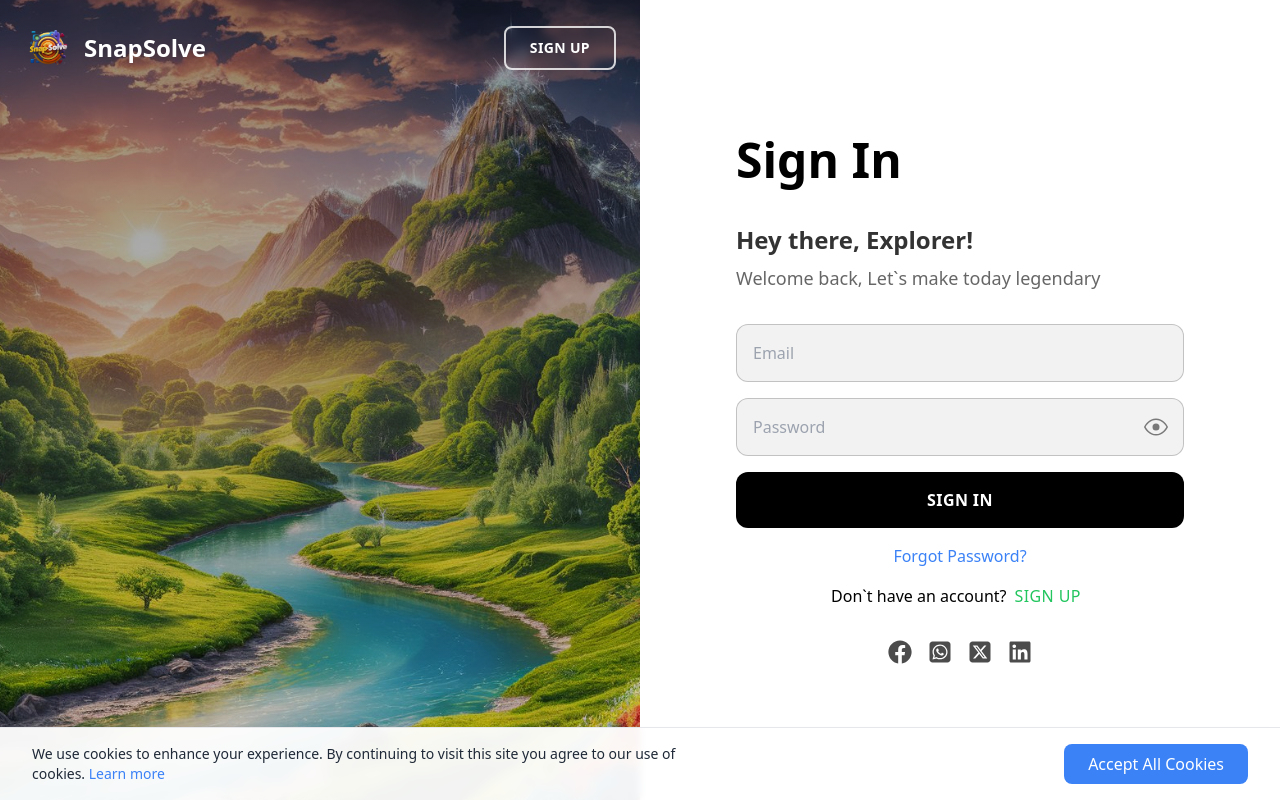
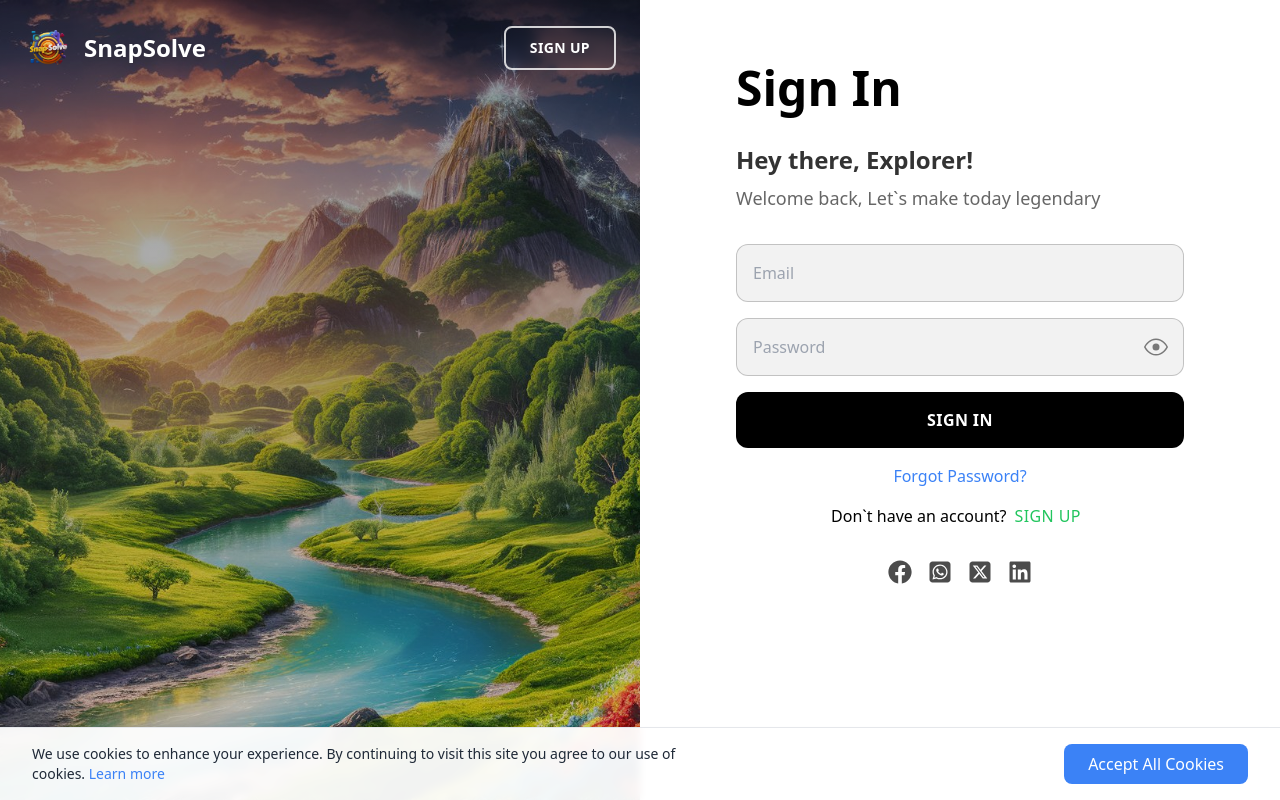
Before and after one commit to EcodeJR/SnapSolve, a React (Vite) app in the folder frontend/: page /signin in a window 1280 px wide. Built offline with nearby package versions, Linux system fonts and the light colour scheme; no server answers.

Commit message:
Deploying

```diff
--- a/frontend/src/pages/SignInPage.jsx
+++ b/frontend/src/pages/SignInPage.jsx
@@ -56,12 +56,12 @@ const SignInPage = () => {
 
 return (
     <section className='w-full min-h-screen flex flex-col lg:flex-row bg-whiteMain'>
-        {/* Left Section - Image */}
-        <div className='w-full lg:w-[50%] h-[40vh] lg:h-screen relative overflow-hidden'>
+        {/* Left Section - Fixed */}
+        <div className='w-full lg:w-1/2 h-[40vh] lg:h-full lg:fixed top-0 left-0'>
             <img
                 src={sign_img}
                 alt="Forest"
-                className='absolute inset-0 w-full h-full object-cover transform scale-105 filter brightness-[0.85]'
+                className='w-full h-full object-cover filter brightness-[0.85]'
             />
             <div className='absolute inset-0 bg-gradient-to-b from-black/30 to-transparent'>
                 <div className='w-full p-6 flex items-center justify-between'>
@@ -84,8 +84,9 @@ return (
         </div>
 
         {/* Right Section - Form */}
-        <div className='w-full lg:w-[50%] min-h-[60vh] lg:h-screen flex flex-col p-8 lg:p-16'>
-            <div className='flex-1 flex flex-col justify-center max-w-md mx-auto w-full'>
+        <div className='w-full lg:w-1/2 min-h-fit lg:ml-[50%] relative'>
+            <div className='w-full min-h-full p-8 lg:p-16'>
+                <div className='max-w-md mx-auto'>
                 <h2 className='font-bold text-4xl lg:text-5xl mb-2'>Sign In</h2>
                 <h4 className='text-2xl font-bold text-black/80 mt-8 mb-2'>
                     Hey there, Explorer!
@@ -190,6 +191,7 @@ return (
                     ))}
                 </div>
             </div>
+            </div>
         </div>
     </section>
 );
--- a/frontend/src/pages/SignUpPage.jsx
+++ b/frontend/src/pages/SignUpPage.jsx
@@ -64,11 +64,11 @@ const SignUpPage = () => {
 return (
     <section className='w-full min-h-screen flex flex-col lg:flex-row bg-white'>
         {/* Left Section - Image */}
-        <div className='w-full lg:w-[50%] h-[40vh] lg:min-h-screen lg:sticky lg:top-0 relative overflow-hidden'>
+        <div className='w-full lg:w-1/2 h-[40vh] lg:h-full lg:fixed top-0 left-0'>
             <img
                 src={sign_img}
                 alt="Forest"
-                className='absolute inset-0 w-full h-full object-cover transform scale-105 filter brightness-[0.85] transition-transform duration-700 hover:scale-110'
+                className='w-full h-full object-cover filter brightness-[0.85] transition-transform duration-700 hover:scale-110'
             />
             <div className='absolute inset-0 bg-gradient-to-b from-black/50 to-transparent'>
                 <div className='w-full p-6 flex items-center justify-between'>
@@ -91,8 +91,9 @@ return (
         </div>
 
         {/* Right Section - Form */}
-        <div className='w-full lg:w-[50%] p-8 lg:p-16 flex flex-col'>
-            <div className='max-w-md mx-auto w-full flex-1 flex flex-col justify-center'>
+        <div className='w-full lg:w-1/2 min-h-fit lg:ml-[50%] relative'>
+            <div className='w-full min-h-full p-8 lg:p-16'>
+                <div className='max-w-md mx-auto'>
                 <h2 className='font-bold text-4xl lg:text-5xl mb-2 text-black'>Sign Up</h2>
                 <h4 className='text-2xl font-bold text-black/80 mt-8 mb-2'>
                     Hey there, Explorer!
@@ -213,6 +214,7 @@ return (
                     </div>
                 </div>
             </div>
+            </div>
         </div>
     </section>
 );
```
